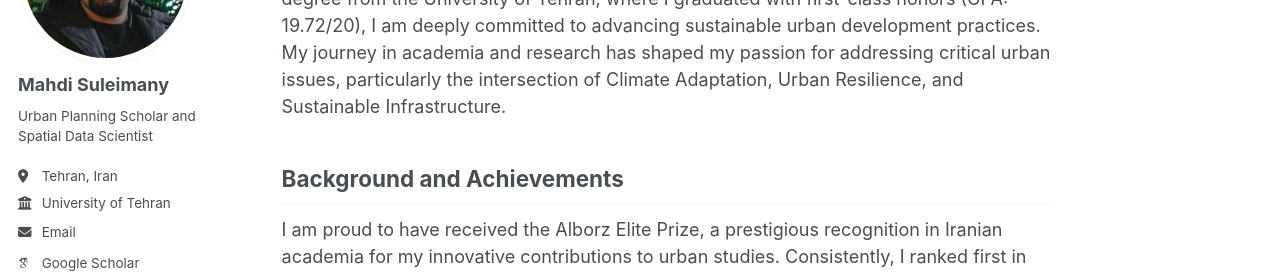
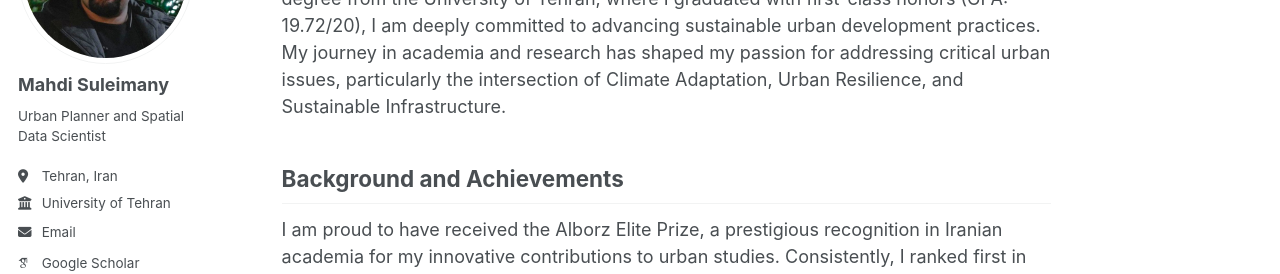
Before and after one commit to mo-soleimani/mo-soleimani.github.io, a Jekyll site: the page built from _pages/about.md, in a window 1280 px wide. Shown: the part 210-484 px from the top of the page. Built offline with Jekyll 4.4.1, drawn with Linux system fonts in a browser that asks for light colours; some web fonts are replaced.

Commit message:
update _config.yml

```diff
--- a/_config.yml
+++ b/_config.yml
@@ -25,7 +25,7 @@ author:
   avatar           : "PRF.jpg"
   name             : "Mahdi Suleimany"
   pronouns         : # example: "He/Him"
-  bio              : "Urban Planning Scholar and Spatial Data Scientist"
+  bio              : "Urban Planner and Spatial Data Scientist"
   location         : "Tehran, Iran"
   employer         : "University of Tehran"
   uri              : # URL
```
